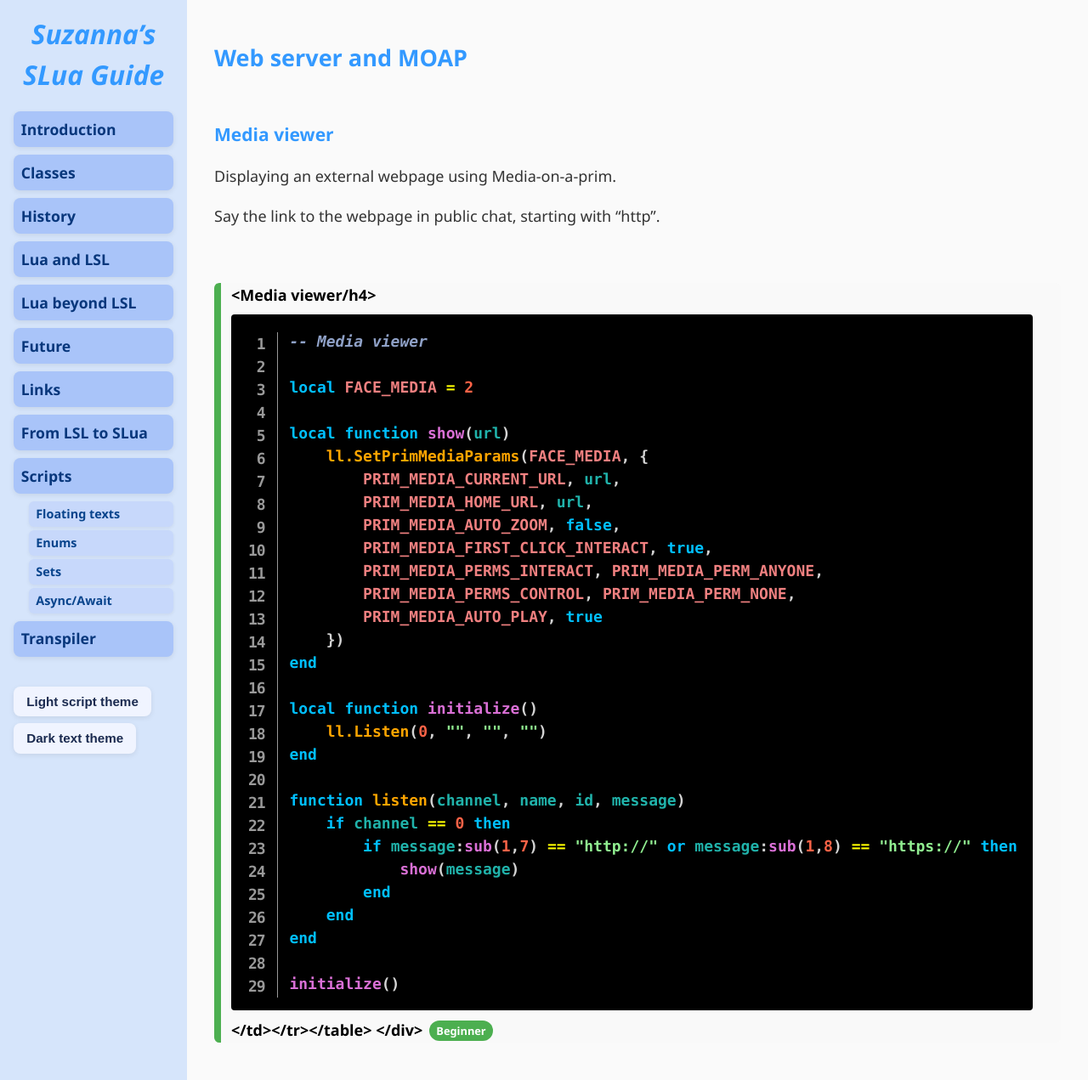
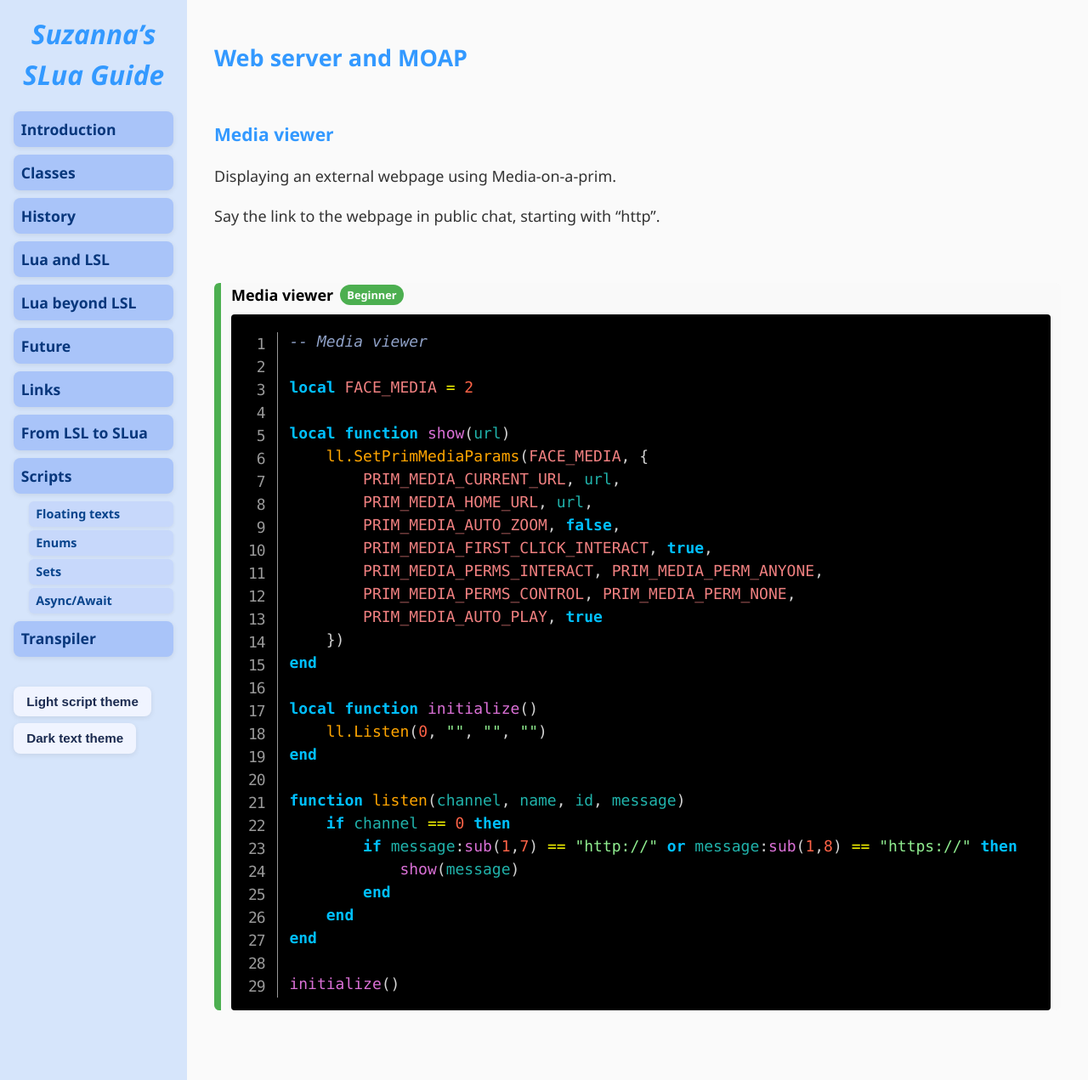
Before and after one commit to Suzanna-Linn/slua, a Jekyll site: the page built from docs/scripts-web.md, in a window 1280 px wide and 1271 px high. Shown: the whole window at 85% size. Built offline with Jekyll 4.4.1, drawn with Linux system fonts in a browser that asks for light colours; nearby versions of some CDN libraries; our own code applies the rules of GitHub Pages for plain Markdown files; comment, search, counter and statistics services are not loaded.

Commit message:
Update scripts-web.md

```diff
--- a/docs/scripts-web.md
+++ b/docs/scripts-web.md
@@ -7,7 +7,7 @@ Displaying an external webpage using Media-on-a-prim.
 Say the link to the webpage in public chat, starting with "http".
 
 <div class="script-box beginner">
-<h4><Media viewer/h4>
+<h4>Media viewer</h4>
 <pre class="language-slua line-numbers"><code class="language-slua">-- Media viewer
 
 local FACE_MEDIA = 2
@@ -37,5 +37,4 @@ function listen(channel, name, id, message)
 end
 
 initialize()</code></pre>
-</td></tr></table>
 </div>
```
